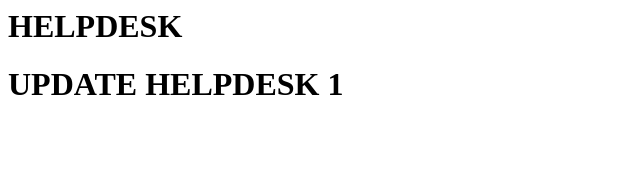
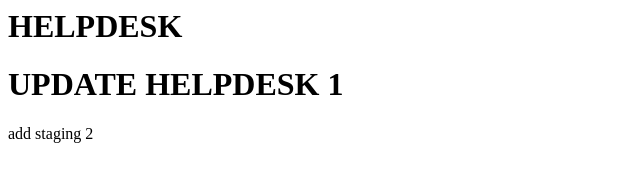
Before and after one commit to khailegend/testgit, a plain HTML site: page helpdesk.html in a window 1280 px wide. Shown: the whole page, without its empty margins (0-640 px from the left). Drawn offline with Linux system fonts and the light colour scheme.

Commit message:
add 1(2)

```diff
--- a/helpdesk.html
+++ b/helpdesk.html
@@ -4,5 +4,7 @@
 	<body>
 		<h1> HELPDESK </h1>
 		<h1> UPDATE HELPDESK 1 </h1>
-    </body>
+
+		add staging 2
+	</body>
 <html>
```
